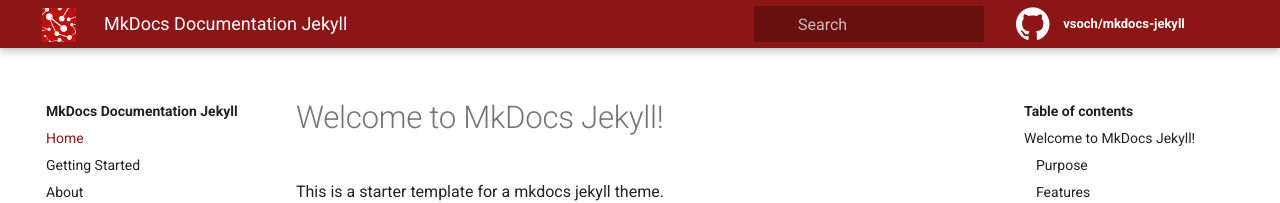
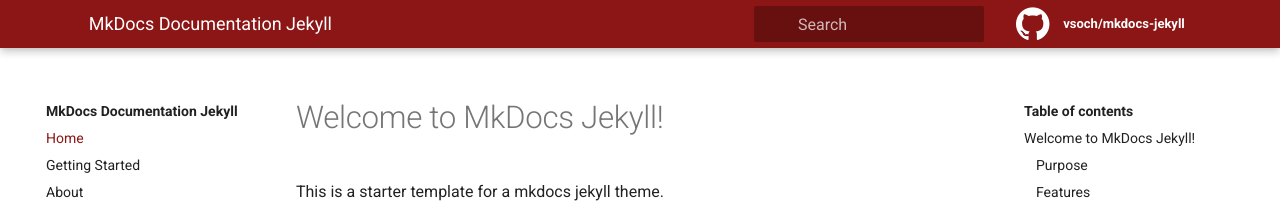
Before and after one commit to vsoch/mkdocs-jekyll, a Jekyll site: the page built from pages/index.md, in a window 1280 px wide. Shown: the top 203 px of the page. Built offline with Jekyll 4.4.1, drawn with Linux system fonts in a browser that asks for light colours.

Commit message:
add material logo for default
Signed-off-by: Vanessa Sochat <vsochat@stanford.edu>

```diff
--- a/_config.yml
+++ b/_config.yml
@@ -39,8 +39,8 @@ linkedin: vsochat
 dockerhub: vanessa
 
 # Image and (square) dimension for logo (don't start with /)
-# logo: "assets/img/logo/SRCC-square-white.png"
-logo: "assets/img/logo/SRCC-square-red.png"
+# If commented, will use material hat theme
+# logo: "assets/img/logo/SRCC-square-red.png"
 logo_pixels: 34
 color: "#8c1515" # primary color for header, buttons
 
--- a/_includes/navigation.html
+++ b/_includes/navigation.html
@@ -13,7 +13,7 @@
             <div class=md-flex>
                 <div class="md-flex__cell md-flex__cell--shrink">
                   <a class="md-header-nav__button md-logo" href="." title="{{ site.title }}">
-                    <img height="{{ site.logo_pixels }}" src="{{ site.baseurl }}/{{ site.logo }}" width="{{ site.logo_pixels }}"></a>
+                    {% if site.logo %}<img height="{{ site.logo_pixels }}" src="{{ site.baseurl }}/{{ site.logo }}" width="{{ site.logo_pixels }}">{% else %}<i class="md-icon" style="margin-top:5px"></i>{% endif %}</a>
                 </div>
                 <div class="md-flex__cell md-flex__cell--shrink">
                     <label class="md-icon md-icon--menu md-header-nav__button" for=__drawer></label>
--- a/_includes/sidebar.html
+++ b/_includes/sidebar.html
@@ -2,7 +2,7 @@
   <div class="md-sidebar__scrollwrap">
     <div class="md-sidebar__inner">
       <nav class="md-nav md-nav--primary" data-md-level="0">
-        <label class="md-nav__title md-nav__title--site" for="__drawer"><span class="md-nav__button md-logo"><img height="48" src="{{ site.url }}/{{ site.baseurl }}/{{ site.logo }}" width="48"></span> {{ site.title }}</label>
+        <label class="md-nav__title md-nav__title--site" for="__drawer"><span class="md-nav__button md-logo">{% if site.logo %}<img height="48" src="{{ site.url }}/{{ site.baseurl }}/{{ site.logo }}" width="48">{% else %}<i class="md-icon"></i>{% endif %}</span> {{ site.title }}</label>
         <div class="md-nav__source">
           <a class="md-source" data-md-source="github" href="{{ site.repo }}" title="Go to repository">
           <div class="md-source__icon">
```
Also changed, not shown: assets/img/logo/SRCC-square-red-transparent.png (deleted), assets/img/logo/SRCC-square-red.png (deleted), assets/img/logo/SRCC-square-white.png (deleted).
